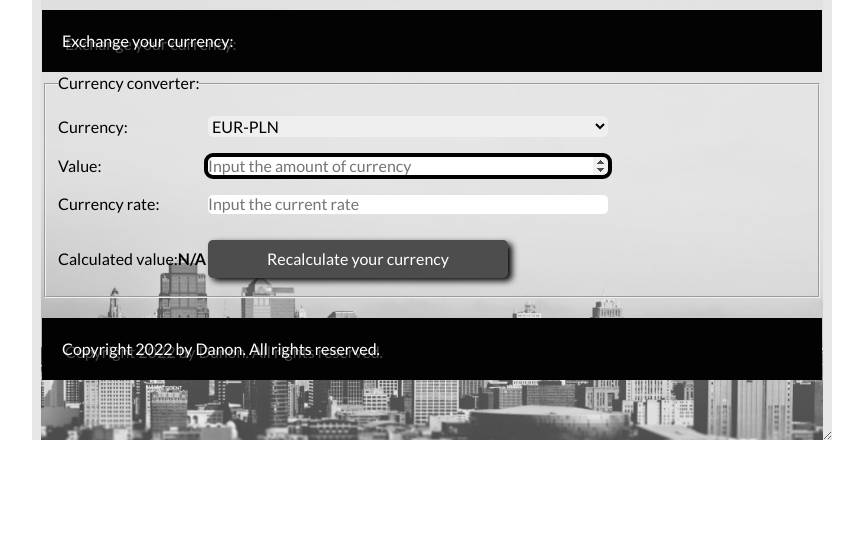
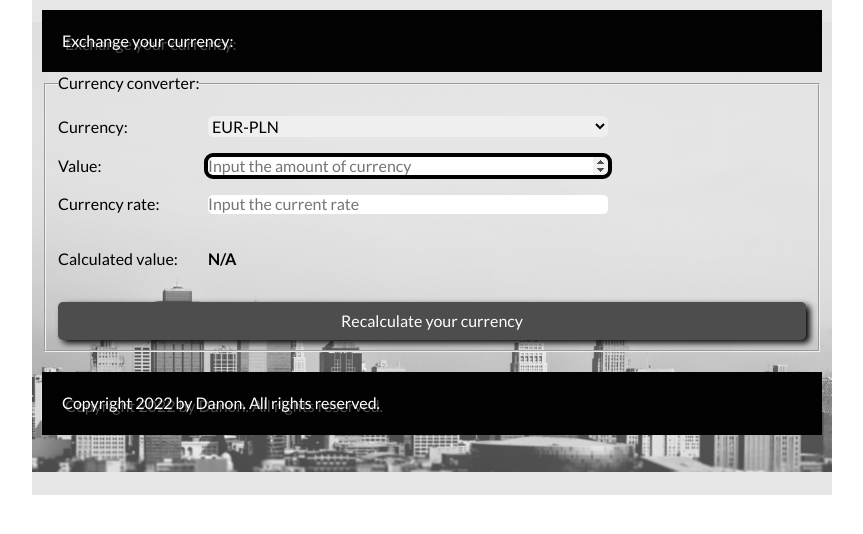
Before and after one commit to danonstinson/Currency-converter-react, a React (Create React App) app: page / in a window 1280 px wide. Shown: the top 534 px of the page, without its empty margins (208-1071 px from the left). Built offline with nearby package versions, Linux system fonts and the light colour scheme.

Commit message:
styles css changed

```diff
--- a/src/Container/style.css
+++ b/src/Container/style.css
@@ -3,7 +3,6 @@
     max-width: 800px;
     margin: auto;
     overflow: auto;
-    resize: both;
     padding: 10px;
     background-color: hsl(0, 0%, 90%);
     line-height: 1.4;
--- a/src/Footer/style.css
+++ b/src/Footer/style.css
@@ -0,0 +1,7 @@
+.footer {
+    color: white;
+    background-color: #020202;
+    padding: 20px;
+    text-shadow: 3px 3px #4d4d4d;
+    margin: 20px auto 50px;
+}
--- a/src/Form/index.js
+++ b/src/Form/index.js
@@ -47,7 +47,6 @@ const Form = ({ result, calculatedResult }) => {
               placeholder="Input the amount of currency"
               autoFocus
               onChange={({ target }) => setAmount(target.value)}
-              name="amount"
             />
           </label>
         </p>
@@ -65,11 +64,14 @@ const Form = ({ result, calculatedResult }) => {
               required
               placeholder="Input the current rate"
               onChange={({ target }) => setRate(target.value)}
-              name="rate"
             />
           </label>
         </p>
-        <Result result={result} amount={amount} rate={rate} />
+        <p>
+          <label className="form__result">
+            <Result result={result} amount={amount} rate={rate} />
+          </label>
+        </p>
         <button
           className="button">Recalculate your currency
         </button>
--- a/src/Form/style.css
+++ b/src/Form/style.css
@@ -1,11 +1,3 @@
-.footer {
-    color: white;
-    background-color: #020202;
-    padding: 20px;
-    text-shadow: 3px 3px #4d4d4d;
-    margin: 20px auto 50px;
-}
-
 .button {
     background-color: hsl(0, 0%, 30%);
     color: white;
@@ -14,7 +6,6 @@
     border-radius: 5px;
     border: none;
     width: 100%;
-    max-width: 300px;
 }
 
 button:hover {
@@ -34,8 +25,6 @@ button:focus {
     width: 100%;
     max-width: 150px;
     padding: 0px;
-
-
 }
 
 .form__field {
@@ -61,3 +50,8 @@ button:focus {
     color: black;
     outline: 4px solid black
 }
+
+.form__result {
+    display: grid;
+    grid-template-columns: 150px 400px;
+}
--- a/src/Result/index.js
+++ b/src/Result/index.js
@@ -1,12 +1,16 @@
 import React from "react";
 
 const Result = ({ result }) => (
-    < p className="form__text">
-        Calculated value:
-        <strong>
-            {result}
-        </strong>
-    </p >
+    <>
+        < p className="form__text">
+            Calculated value:
+        </p >
+        <p>
+            <strong >
+                {result}
+            </strong>
+        </p>
+    </>
 );
 
 export default Result;
```
Also changed, not shown: src/App.js (line endings or trailing spaces).
